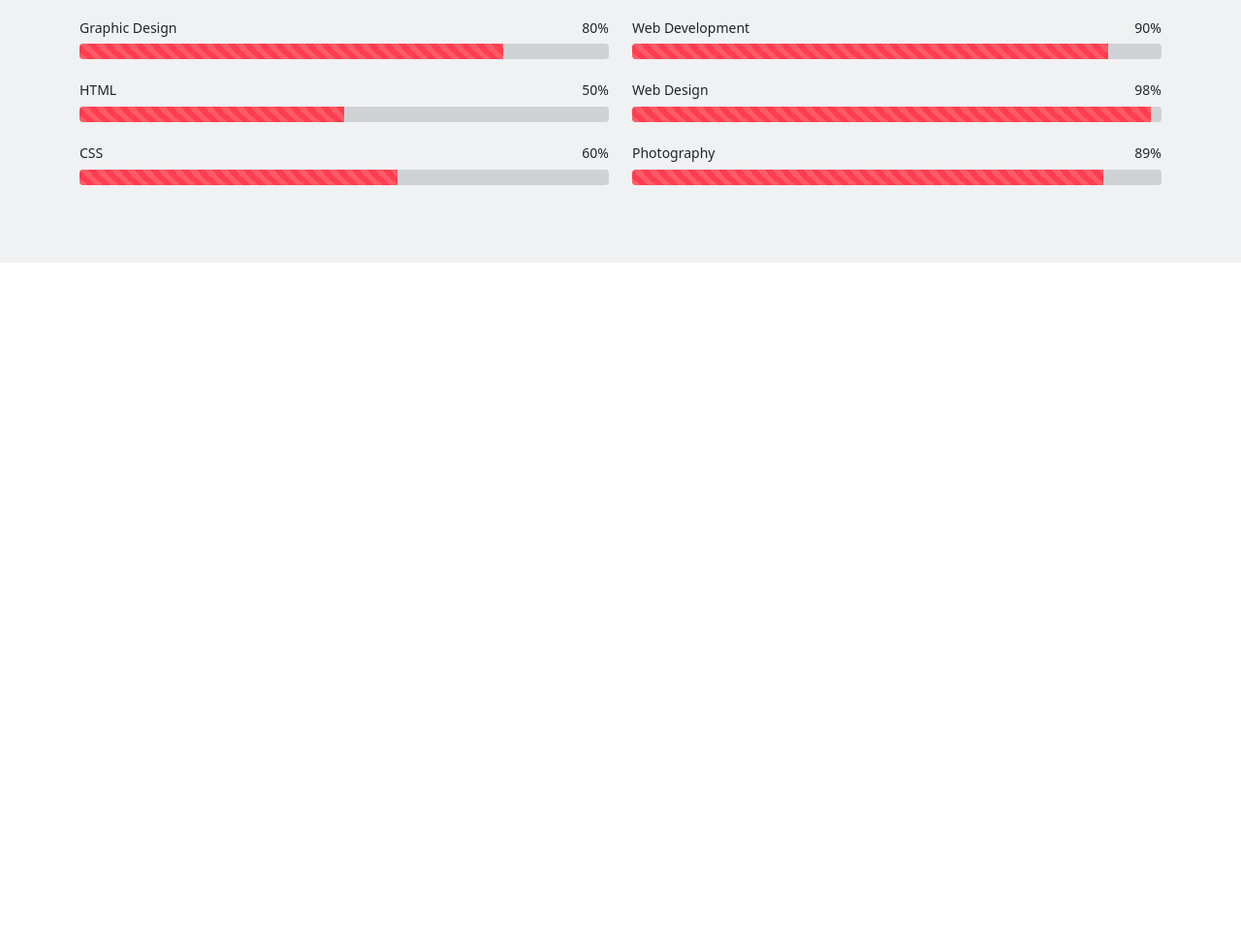
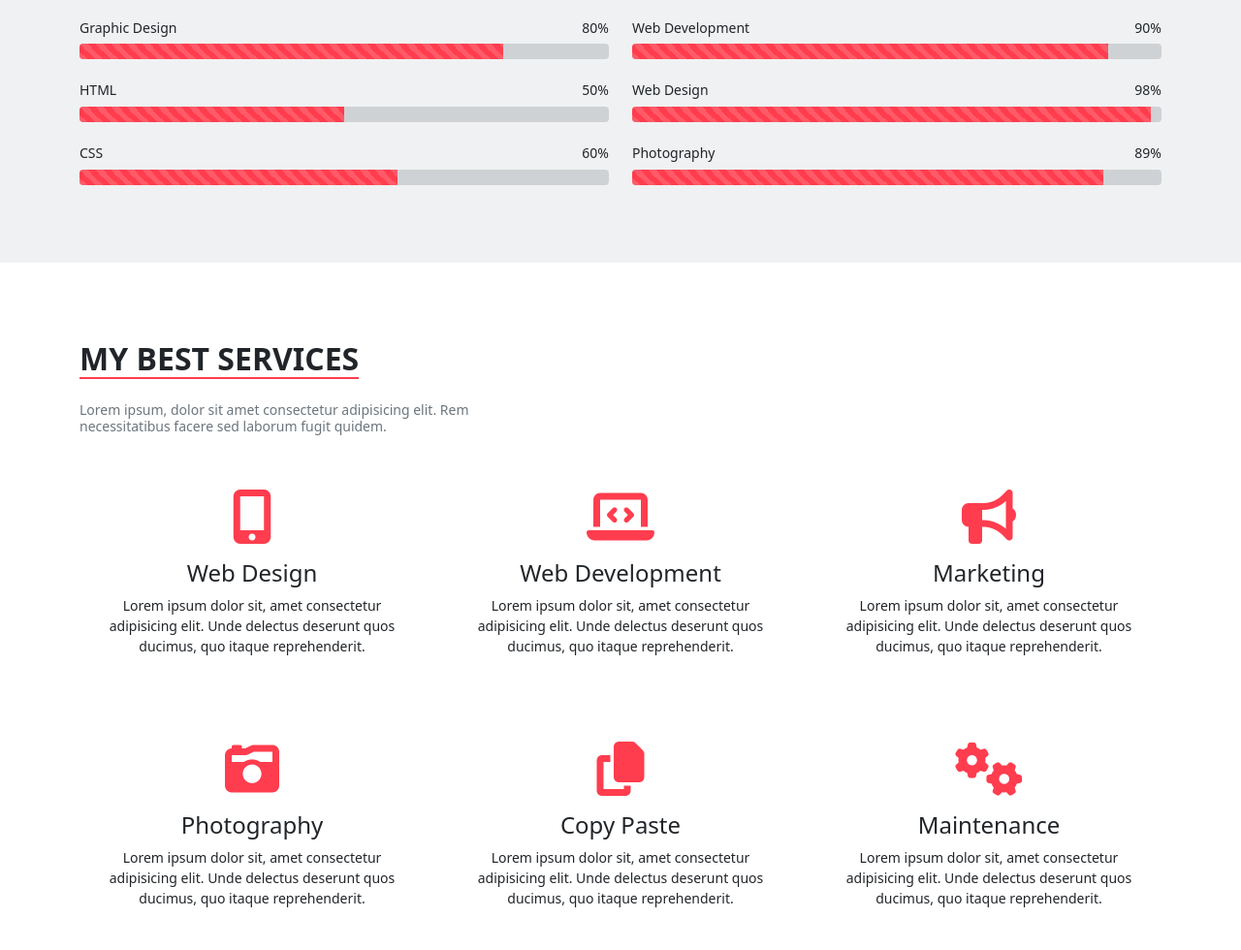
Before and after one commit to KingWisdomDEV/bootstrap-resume-cv, a website: page index.html in a window 1280 px wide. Shown: the part 2343-3323 px from the top of the page at 97% size. Before the commit the page ends 2614 px from the top, so only its background shows below. Drawn offline with nearby package versions, Linux system fonts and the light colour scheme.

Commit message:
do section my best services

```diff
--- a/index.html
+++ b/index.html
@@ -279,6 +279,60 @@
                 </div>
             </div>
         </section>
+        <section class="container-fluid container-lg py-big">
+            <div class="row mb-4">
+                <div class="col-md-5">
+                    <div class="text-center text-md-start">
+                        <h2 class="d-inline-block text-uppercase fw-bold mb-4 border-bottom border-primary border-2 border-">My Best Services</h2>
+                        <h6 class="text-secondary fw-normal"><small>Lorem ipsum, dolor sit amet consectetur adipisicing elit. Rem necessitatibus facere sed laborum fugit quidem.</small></h6>
+                    </div>
+                </div>
+            </div>
+            <div class="row justify-content-center g-4">
+                <div class="col-8 col-sm-6 col-md-4">
+                    <div class="text-center rounded rounded-3 service-box py-4 px-3">
+                        <div class="display-4 mb-3 text-primary"><i class="fas fa-mobile-alt"></i></div>
+                        <h4 class="mb-2">Web Design</h4>
+                        <p><small>Lorem ipsum dolor sit, amet consectetur adipisicing elit. Unde delectus deserunt quos ducimus, quo itaque reprehenderit.</small></p>
+                    </div>
+                </div>
+                <div class="col-8 col-sm-6 col-md-4">
+                    <div class="text-center rounded rounded-3 service-box py-4 px-3">
+                        <div class="display-4 mb-3 text-primary"><i class="fas fa-laptop-code"></i></div>
+                        <h4 class="mb-2">Web Development</h4>
+                        <p><small>Lorem ipsum dolor sit, amet consectetur adipisicing elit. Unde delectus deserunt quos ducimus, quo itaque reprehenderit.</small></p>
+                    </div>
+                </div>
+                <div class="col-8 col-sm-6 col-md-4">
+                    <div class="text-center rounded rounded-3 service-box py-4 px-3">
+                        <div class="display-4 mb-3 text-primary"><i class="fas fa-bullhorn"></i></i></div>
+                        <h4 class="mb-2">Marketing</h4>
+                        <p><small>Lorem ipsum dolor sit, amet consectetur adipisicing elit. Unde delectus deserunt quos ducimus, quo itaque reprehenderit.</small></p>
+                    </div>
+                </div>
+                <div class="col-8 col-sm-6 col-md-4">
+                    <div class="text-center rounded rounded-3 service-box py-4 px-3">
+                        <div class="display-4 mb-3 text-primary"><i class="fas fa-camera-retro"></i></div>
+                        <h4 class="mb-2">Photography</h4>
+                        <p><small>Lorem ipsum dolor sit, amet consectetur adipisicing elit. Unde delectus deserunt quos ducimus, quo itaque reprehenderit.</small></p>
+                    </div>
+                </div>
+                <div class="col-8 col-sm-6 col-md-4">
+                    <div class="text-center rounded rounded-3 service-box py-4 px-3">
+                        <div class="display-4 mb-3 text-primary"><i class="fas fa-copy"></i></div>
+                        <h4 class="mb-2">Copy Paste</h4>
+                        <p><small>Lorem ipsum dolor sit, amet consectetur adipisicing elit. Unde delectus deserunt quos ducimus, quo itaque reprehenderit.</small></p>
+                    </div>
+                </div>
+                <div class="col-8 col-sm-6 col-md-4">
+                    <div class="text-center rounded rounded-3 service-box py-4 px-3">
+                        <div class="display-4 mb-3 text-primary"><i class="fas fa-cogs"></i></div>
+                        <h4 class="mb-2">Maintenance</h4>
+                        <p><small>Lorem ipsum dolor sit, amet consectetur adipisicing elit. Unde delectus deserunt quos ducimus, quo itaque reprehenderit.</small></p>
+                    </div>
+                </div>
+            </div>
+        </section>
     </main>
     <!-- Import Bootstrap's bundle (all of Bootstrap's JS + Popper.js dependency) -->
 
--- a/sass/main.scss
+++ b/sass/main.scss
@@ -41,6 +41,7 @@
     }
 }
 
+// Section INTRO + ABOUT US
 .avatar{
     object-fit: cover;
     border-radius: .5rem;
@@ -79,3 +80,12 @@
         border-radius: 0.5rem 1.5rem 1.5rem 0.5rem;
     }
 }
+
+// Section MY BEST SERVICES
+.service-box {
+    transition: all .2s;
+}
+.service-box:hover {
+    cursor: pointer;
+    box-shadow: 0 0.5rem 1rem rgba(0, 0, 0, .15);
+}
```
Also changed, not shown: css/main.min.css, img/service1.png (added), img/service2.png (added), img/service3.png (added), img/service4.png (added), img/service5.png (added), img/service6.png (added), 1 other file.
